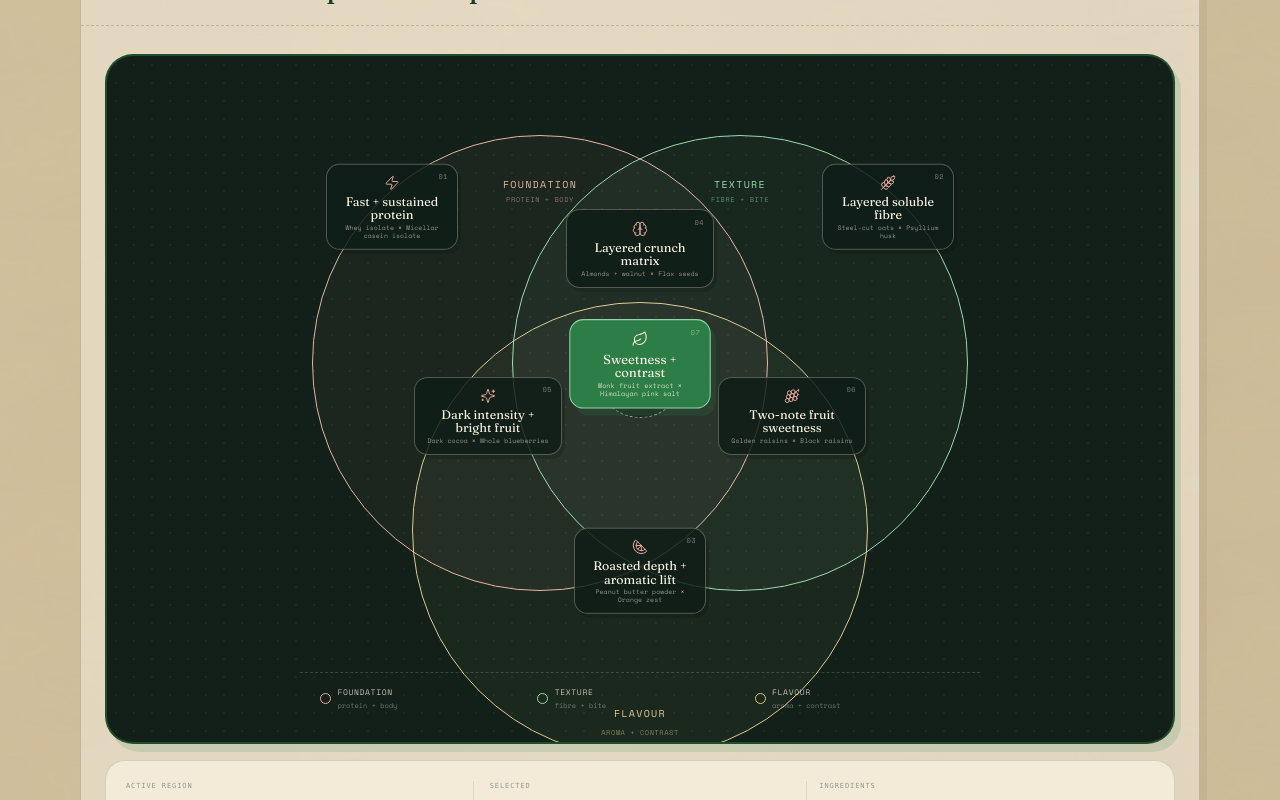
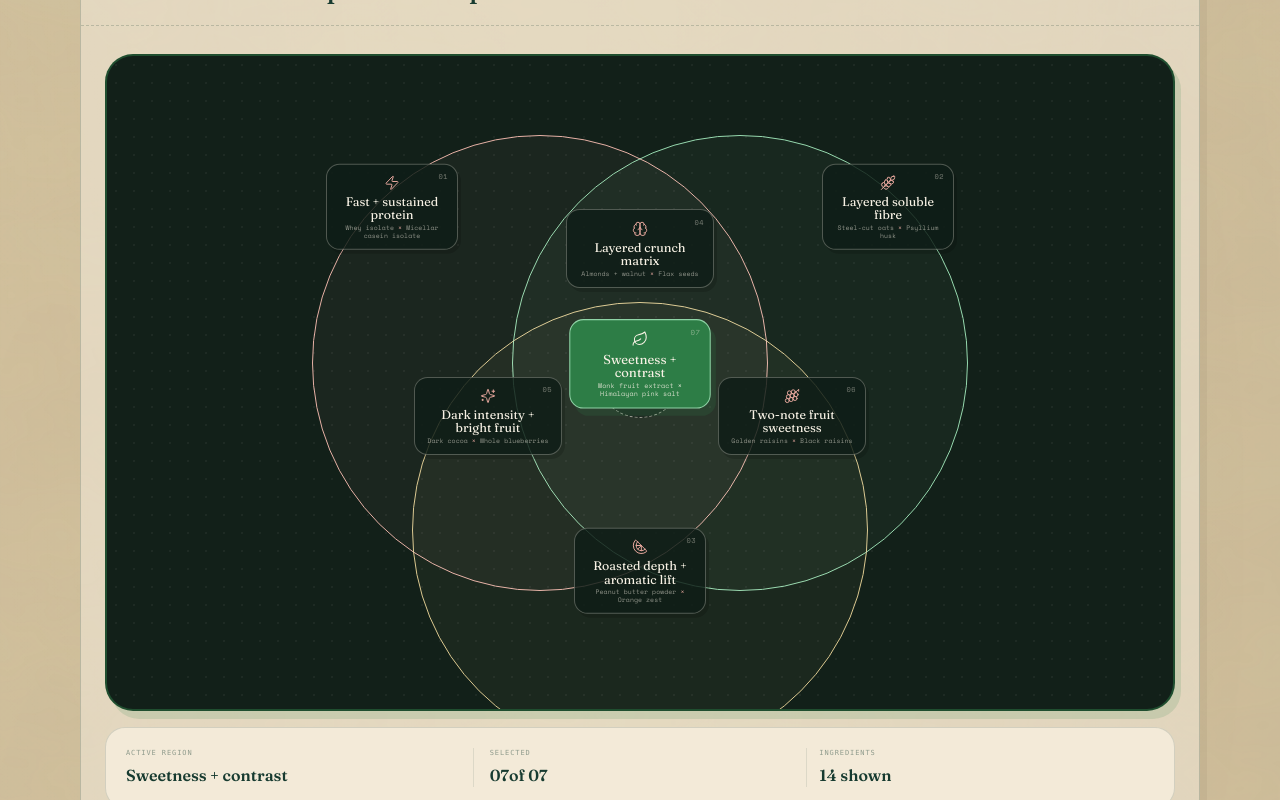
Before and after one commit to harshaoz-a11y/the-food-lab, a React (Vite) app: page / in a window 1280 px wide. Shown: the part 6980-7780 px from the top of the page. Built offline with nearby package versions, Linux system fonts and the light colour scheme.

Commit message:
Remove Venn role labels and legend

```diff
--- a/src/components/food-lab/AlchemyPartnerships.tsx
+++ b/src/components/food-lab/AlchemyPartnerships.tsx
@@ -150,10 +150,7 @@ export function AlchemyPartnerships() {
                         {roles.map(role => (<div
                             key={role.label}
                             className={`venn-circle ${role.className}`}
-                            aria-hidden="true">
-                            <span>{role.label}</span>
-                            <small>{role.note}</small>
-                        </div>))}
+                            aria-hidden="true" />))}
                         <div className="venn-centre-mark" aria-hidden="true">
                             <span>Fit</span>
                             <strong>Peasant</strong>
@@ -184,17 +181,6 @@ export function AlchemyPartnerships() {
                                 </button>
                             );
                         })}
-                    </div>
-                    <div
-                        className="venn-role-key"
-                        aria-label="Ingredient roles in the Venn diagram">
-                        {roles.map(role => (<div key={role.label}>
-                            <span
-                                className={`venn-key-swatch ${role.className.replace("venn-circle-", "venn-key-")}`}
-                                aria-hidden="true" />
-                            <strong>{role.label}</strong>
-                            <small>{role.note}</small>
-                        </div>))}
                     </div>
                     <p className="venn-reader-hint text-[0px]">
                     </p>
```
